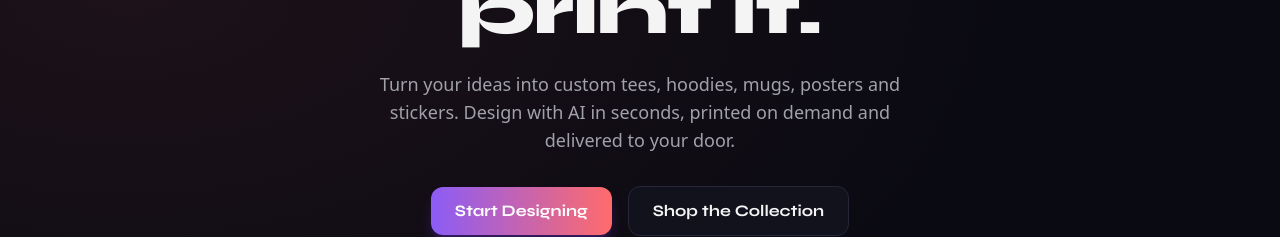
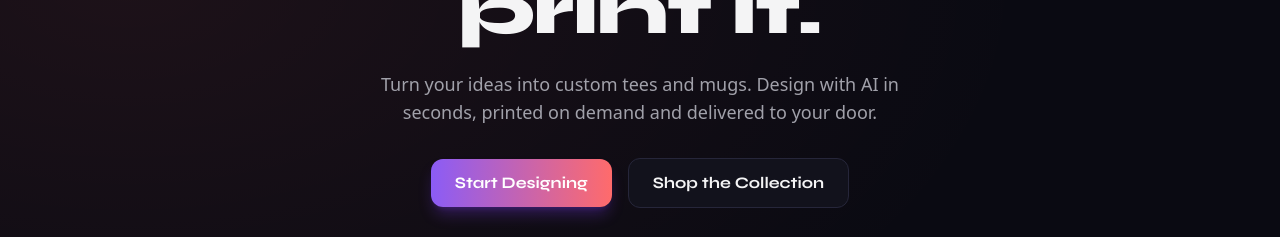
Before and after one commit to emilyhartdaily-creator/printmate-ai, a Next.js app: page / in a window 1280 px wide. Shown: the part 342-579 px from the top of the page. Built offline with nearby package versions, Linux system fonts and the light colour scheme; no server answers.

Commit message:
Homepage copy: tee/mug focus

```diff
--- a/app/page.tsx
+++ b/app/page.tsx
@@ -24,7 +24,7 @@ const STEPS = [
 ] as const;
 
 const STATS = [
-  { value: '8+', label: 'Product blanks' },
+  { value: '6', label: 'Product blanks' },
   { value: '24h', label: 'Avg. print start' },
   { value: '100%', label: 'Print-on-demand' },
   { value: '0', label: 'Minimum order' },
@@ -72,9 +72,8 @@ export default async function HomePage() {
             <span className="gradient-text">Design it.</span> We print it.
           </h1>
           <p className="mx-auto mt-6 max-w-xl text-lg text-muted">
-            Turn your ideas into custom tees, hoodies, mugs, posters and
-            stickers. Design with AI in seconds, printed on demand and
-            delivered to your door.
+            Turn your ideas into custom tees and mugs. Design with AI in
+            seconds, printed on demand and delivered to your door.
           </p>
           <div className="mt-8 flex flex-col items-center justify-center gap-4 sm:flex-row">
             <Link href="/studio" className="btn-primary w-full sm:w-auto">
```
